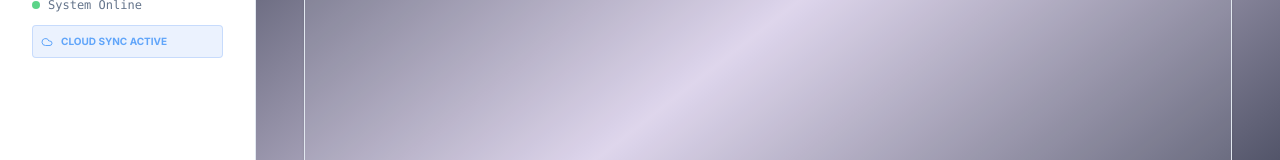
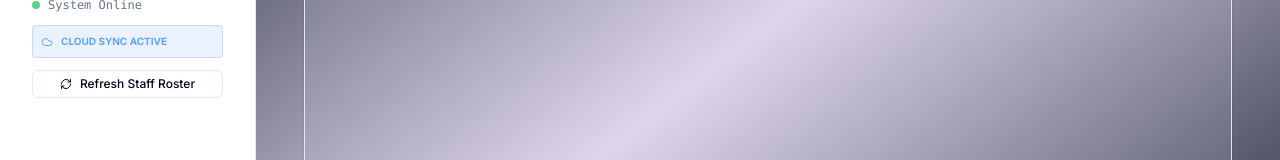
Before and after one commit to alonzofuller/LFOS-System, a Next.js app: page /intel in a window 1280 px wide. Shown: the part 448-608 px from the top of the page. Built offline with nearby package versions, Linux system fonts and the light colour scheme; no server answers; the database is empty.

Commit message:
feat: implement manual staff refresh button

```diff
--- a/src/components/Sidebar.tsx
+++ b/src/components/Sidebar.tsx
@@ -3,8 +3,9 @@
 import Link from "next/link";
 import { usePathname } from "next/navigation";
 import { cn } from "@/lib/utils";
-import { LayoutDashboard, Users, BadgeDollarSign, ShieldAlert, FileText, Sparkles, Settings, Cloud, CloudOff } from "lucide-react";
+import { LayoutDashboard, Users, BadgeDollarSign, ShieldAlert, FileText, Sparkles, Settings, Cloud, CloudOff, RefreshCw } from "lucide-react";
 import { useFirmData } from "@/context/FirmContext";
+import { Button } from "./ui/button";
 
 const navItems = [
     { href: "/", label: "Command Center", icon: LayoutDashboard },
@@ -18,7 +19,7 @@ const navItems = [
 
 export function Sidebar() {
     const pathname = usePathname();
-    const { isCloudSyncActive, firebaseProjectId } = useFirmData();
+    const { isCloudSyncActive, firebaseProjectId, refreshEmployees } = useFirmData();
 
     return (
         <div className="flex flex-col w-64 border-r bg-card/30 min-h-screen p-4 space-y-4">
@@ -70,6 +71,21 @@ export function Sidebar() {
                         </div>
                     )}
                 </div>
+
+                <Button
+                    variant="outline"
+                    size="sm"
+                    className="w-full text-xs h-7 gap-2"
+                    onClick={async () => {
+                        if (refreshEmployees) {
+                            await refreshEmployees();
+                            alert("Staff roster refreshed from Firestore.");
+                        }
+                    }}
+                >
+                    <RefreshCw className="w-3 h-3" />
+                    Refresh Staff Roster
+                </Button>
             </div>
         </div>
     );
--- a/src/context/FirmContext.tsx
+++ b/src/context/FirmContext.tsx
@@ -12,7 +12,8 @@ import {
     updateDoc,
     deleteDoc,
     query,
-    orderBy
+    orderBy,
+    getDocs
 } from "firebase/firestore";
 
 // Default Case Type Templates with Estimated Hours
@@ -63,6 +64,7 @@ interface FirmContextType {
     };
     isCloudSyncActive: boolean;
     firebaseProjectId: string | null;
+    refreshEmployees: () => Promise<void>;
 }
 
 const FirmContext = createContext<FirmContextType | undefined>(undefined);
@@ -241,6 +243,21 @@ export function FirmProvider({ children }: { children: React.ReactNode }) {
         const data = { employees, taskLogs, financials, clients, cashboxTransactions, tickets, caseTypes };
         localStorage.setItem("law-firm-os-data", JSON.stringify(data));
     }, [employees, taskLogs, financials, clients, cashboxTransactions, tickets, caseTypes]);
+
+    const refreshEmployees = async () => {
+        if (!isConfigured) return;
+        try {
+            const snapshot = await getDocs(collection(db, "employees"));
+            const data = snapshot.docs.map(doc => ({
+                ...doc.data(),
+                id: doc.id
+            })) as Employee[];
+            console.log(`[Manual Refresh] Loaded ${data.length} employees`);
+            setEmployees(data);
+        } catch (e) {
+            console.error("[Manual Refresh] Failed to load employees:", e);
+        }
+    };
 
     const addEmployee = async (employee: Employee) => {
         if (isConfigured) {
@@ -442,7 +459,8 @@ export function FirmProvider({ children }: { children: React.ReactNode }) {
                 deleteCaseType,
                 dailyBurnMetrics,
                 isCloudSyncActive: isConfigured,
-                firebaseProjectId: isConfigured ? (db as any)._databaseId.projectId : null
+                firebaseProjectId: isConfigured ? (db as any)._databaseId.projectId : null,
+                refreshEmployees
             }}
         >
             {children}
```
